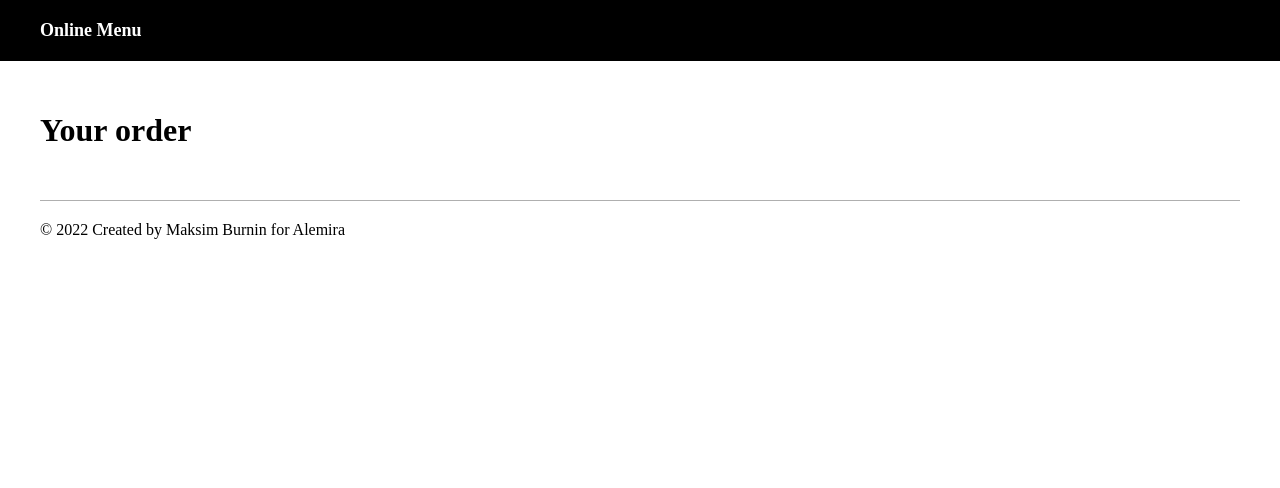
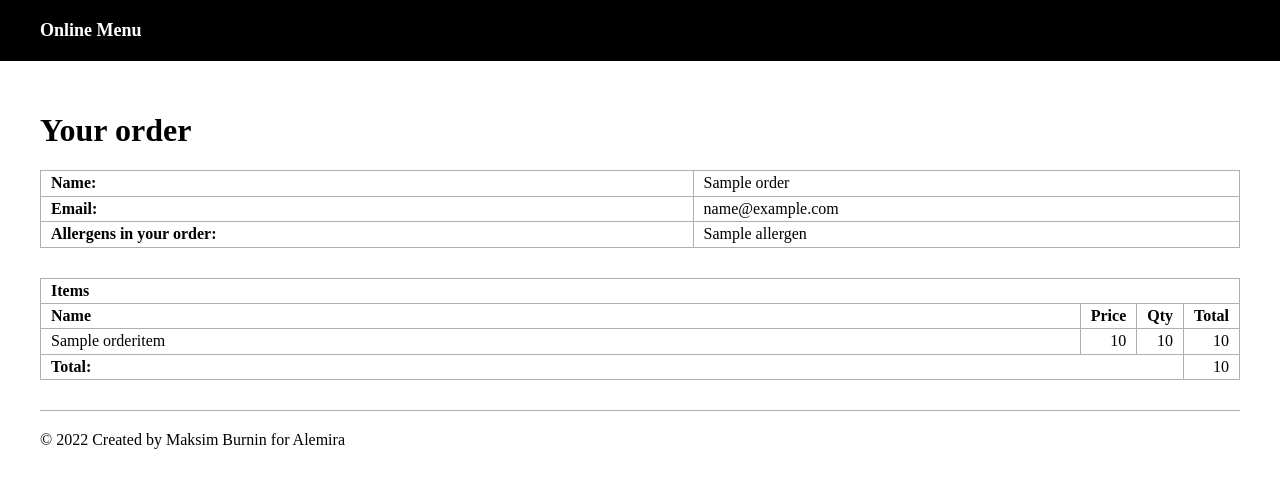
Before and after one commit to MaksimBurnin/online_menu, a Django app: page /orders/1 in a window 1280 px wide. Shown: the top 488 px of the page. Run offline with Django 4.2, Linux system fonts and the light colour scheme; tables that the repository leaves empty hold one stand-in row (values such as "Sample post").

Commit message:
Order ouput

```diff
--- a/app/models.py
+++ b/app/models.py
@@ -49,6 +49,17 @@ class Order(models.Model):
             )
             item.save()
 
+    @property
+    def allergens(self):
+        items = [item for item in self.order_items.all() if item.dish]
+
+        allergens = []
+        for item in items:
+            for allergen in item.dish.allergens.all():
+                allergens.append(allergen)
+
+        return list(set(allergens))
+
     def save(self, *args, **kwargs):
         self.total = 0
 
@@ -61,9 +72,6 @@ class Order(models.Model):
           self.total += item.price * item.qty
 
         super().save(*args, **kwargs)
-
-
-
 
 class OrderItem(models.Model):
     # Basic information of products is dupliated to preserve it for
--- /dev/null
+++ b/app/static/order.css
@@ -0,0 +1,18 @@
+.order__data{
+  width: 100%;
+  border-collapse: collapse;
+  margin-bottom: 30px;
+}
+
+.order__data th{
+  text-align: left;
+}
+.order__data .number{
+  text-align: right;
+}
+
+.order__data th,
+.order__data td {
+  border: 1px solid #afafaf;
+  padding: 3px 10px;
+}
--- a/app/templates/layout/_head.html
+++ b/app/templates/layout/_head.html
@@ -5,6 +5,7 @@
 <link rel="stylesheet" href="https://cdnjs.cloudflare.com/ajax/libs/normalize/8.0.1/normalize.min.css">
 <link rel="stylesheet" href="{% static 'base.css' %}">
 <link rel="stylesheet" href="{% static 'menu.css' %}">
+<link rel="stylesheet" href="{% static 'order.css' %}">
 
 <script type="text/javascript" src="{% static 'menu.js' %}"></script
 
--- a/app/templates/orders/show.html
+++ b/app/templates/orders/show.html
@@ -2,8 +2,43 @@
 {% block content %}
 
 
-<div class="menu__category">
+<div class="order">
   <h1>Your order</h1>
+  <table class="order__data">
+    <tr>
+      <th>Name:</th>
+      <td>{{order.name}}</td>
+    </tr>
+    <tr>
+      <th>Email:</th>
+      <td>{{order.email}}</td>
+    </tr>
+    <tr>
+      <th>Allergens in your order:</th>
+      <td>{{order.allergens|join:', '}}</td>
+    </tr>
+  </table>
+  <table class="order__data">
+    <tr><th colspan="4">Items</th></tr>
+    <tr>
+      <th>Name</th>
+      <th width="1%" class="number">Price</th>
+      <th width="1%" class="number">Qty</th>
+      <th width="1%" class="number">Total</th>
+    </tr>
+    {% for item in order.order_items.all %}
+      <tr>
+        <td>{{item.name}}</td>
+        <td class="number">{{item.price}}</td>
+        <td class="number">{{item.qty}}</td>
+        <td class="number">{{item.subtotal}}</td>
+      </tr>
+    {% endfor %}
+    <tr class="order__total">
+      <th colspan="3">Total:</th>
+      <td class="number">{{order.total}}</td>
+    </tr>
+  <table>
 </div>
 
 {% endblock %}
--- a/app/views.py
+++ b/app/views.py
@@ -19,7 +19,7 @@ class MenuView(View):
     def post(self, request):
         form = forms.CreateOrderForm(request.POST)
         if form.is_valid():
-            form.save
+            form.save()
             order = form.instance
             order.fill_from_cart(request.session)
             form.save()
```
